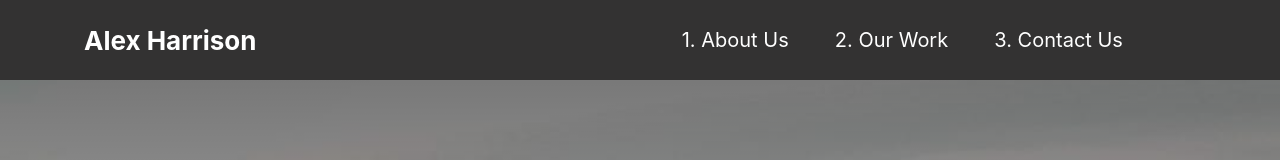
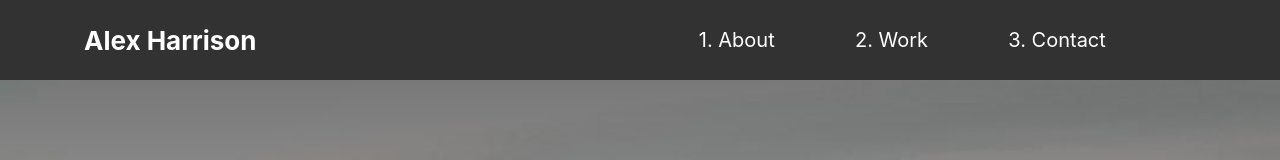
Before and after one commit to tbriggs1/alex-website, a React (Create React App) app: page / in a window 1280 px wide. Shown: the top 160 px of the page. Built offline with nearby package versions, Linux system fonts and the light colour scheme.

Commit message:
nav changes

```diff
--- a/src/components/Nav.js
+++ b/src/components/Nav.js
@@ -10,13 +10,13 @@ const Nav = () => {
                     <h1 className="al-title"><Link to="/">Alex Harrison</Link></h1>
                             <ul className="nav-content">
                                 <motion.li whileHover={{ scale: 1.2 }}>
-                                    <Link to="/">1. About Us</Link>
+                                    <Link to="/">1. About</Link>
                                 </motion.li>
                                 <motion.li whileHover={{ scale: 1.2 }}>
-                                    <Link to="/work">2. Our Work</Link>
+                                    <Link to="/work">2. Work</Link>
                                 </motion.li>
                                 <motion.li whileHover={{ scale: 1.2 }}>
-                                    <Link to="/contact">3. Contact Us</Link>
+                                    <Link to="/contact">3. Contact</Link>
                                 </motion.li>
                         </ul>
                         <div className="burger-menu">
```
